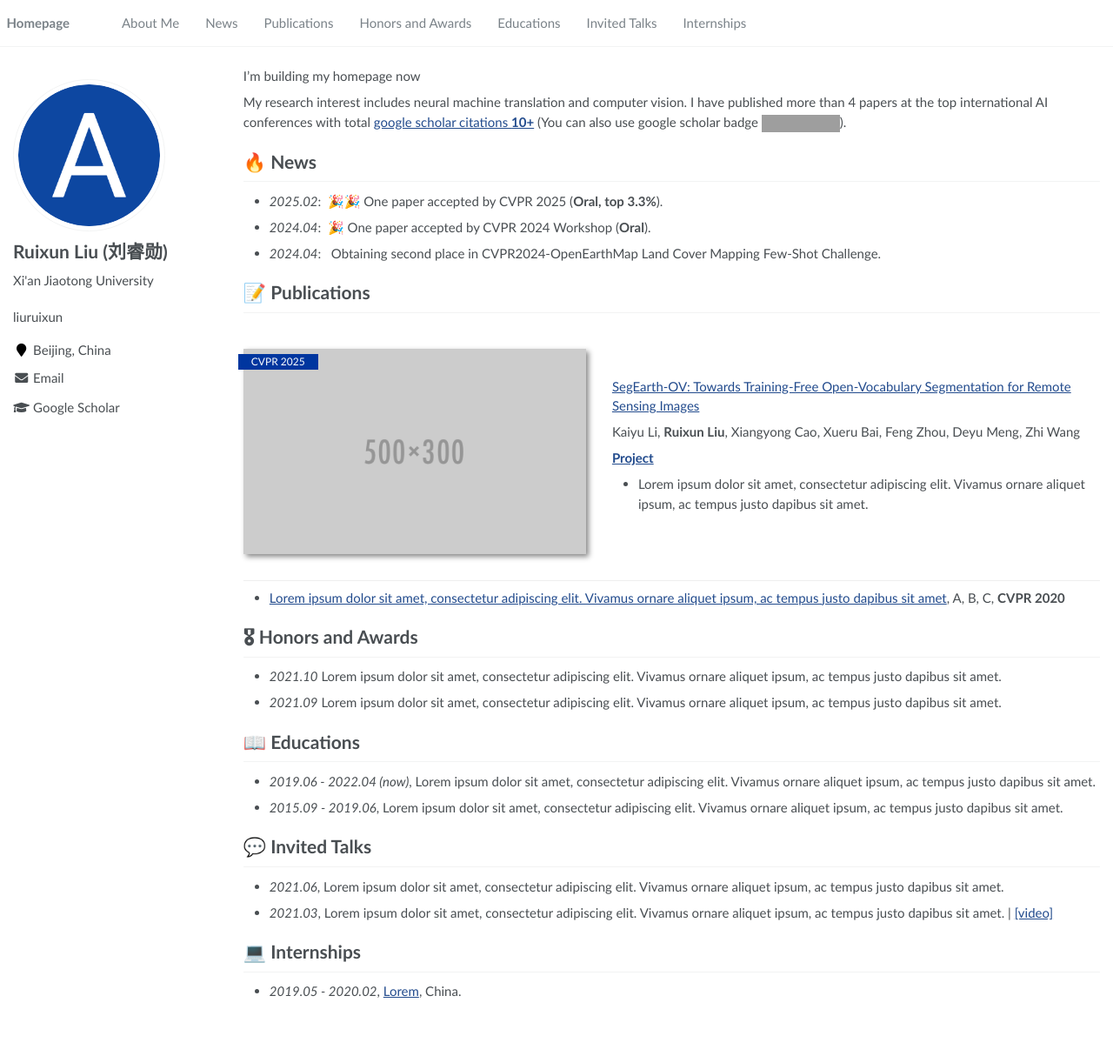
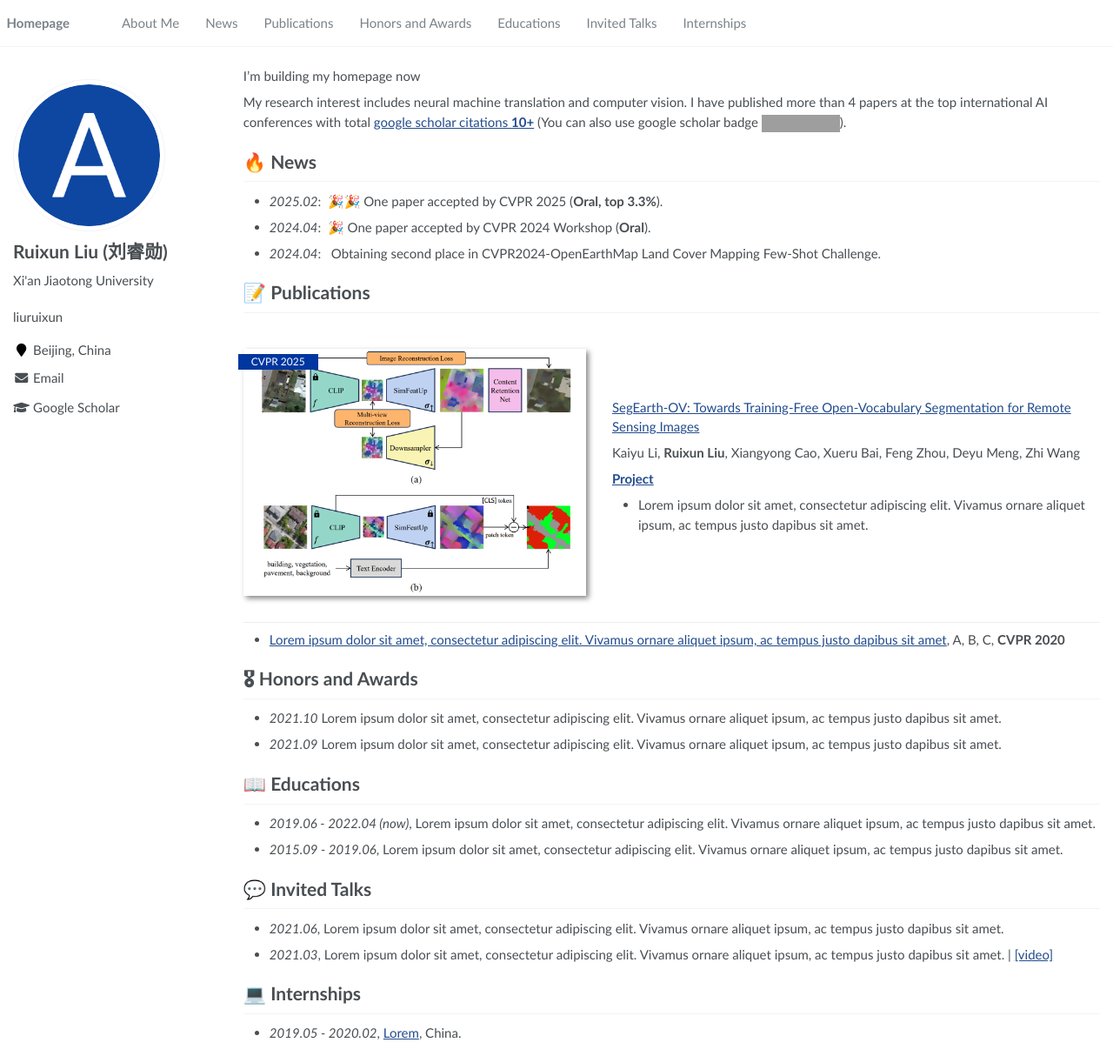
Before and after one commit to liuruixun/liuruixun.github.io, a Jekyll site: the page built from _pages/about.md, in a window 1280 px wide and 1214 px high. Shown: the whole window at 87% size. Built offline with Jekyll 4.4.1, drawn with Linux system fonts in a browser that asks for light colours; grey boxes are pictures that could not be loaded.

Commit message:
Update about.md

```diff
--- a/_pages/about.md
+++ b/_pages/about.md
@@ -29,7 +29,7 @@ My research interest includes neural machine translation and computer vision. I
 
 # 📝 Publications
 
-<div class='paper-box'><div class='paper-box-image'><div><div class="badge">CVPR 2025</div><img src='images/500x300.png' alt="sym" width="100%"></div></div>
+<div class='paper-box'><div class='paper-box-image'><div><div class="badge">CVPR 2025</div><img src='images/SegEarth-OV.jpg' alt="sym" width="100%"></div></div>
 <div class='paper-box-text' markdown="1">
 
 [SegEarth-OV: Towards Training-Free Open-Vocabulary Segmentation for Remote Sensing Images](https://openaccess.thecvf.com/content/CVPR2025/html/Li_SegEarth-OV_Towards_Training-Free_Open-Vocabulary_Segmentation_for_Remote_Sensing_Images_CVPR_2025_paper.html)
```
